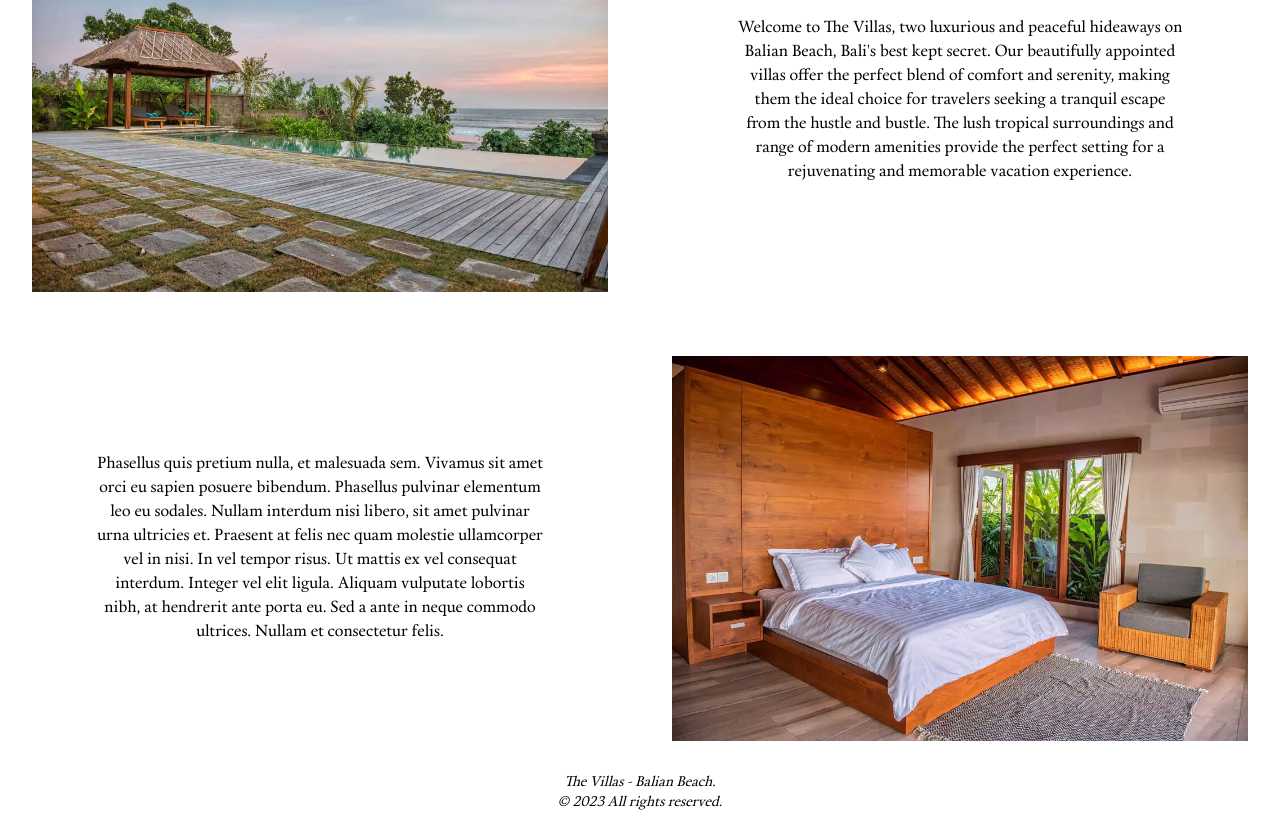
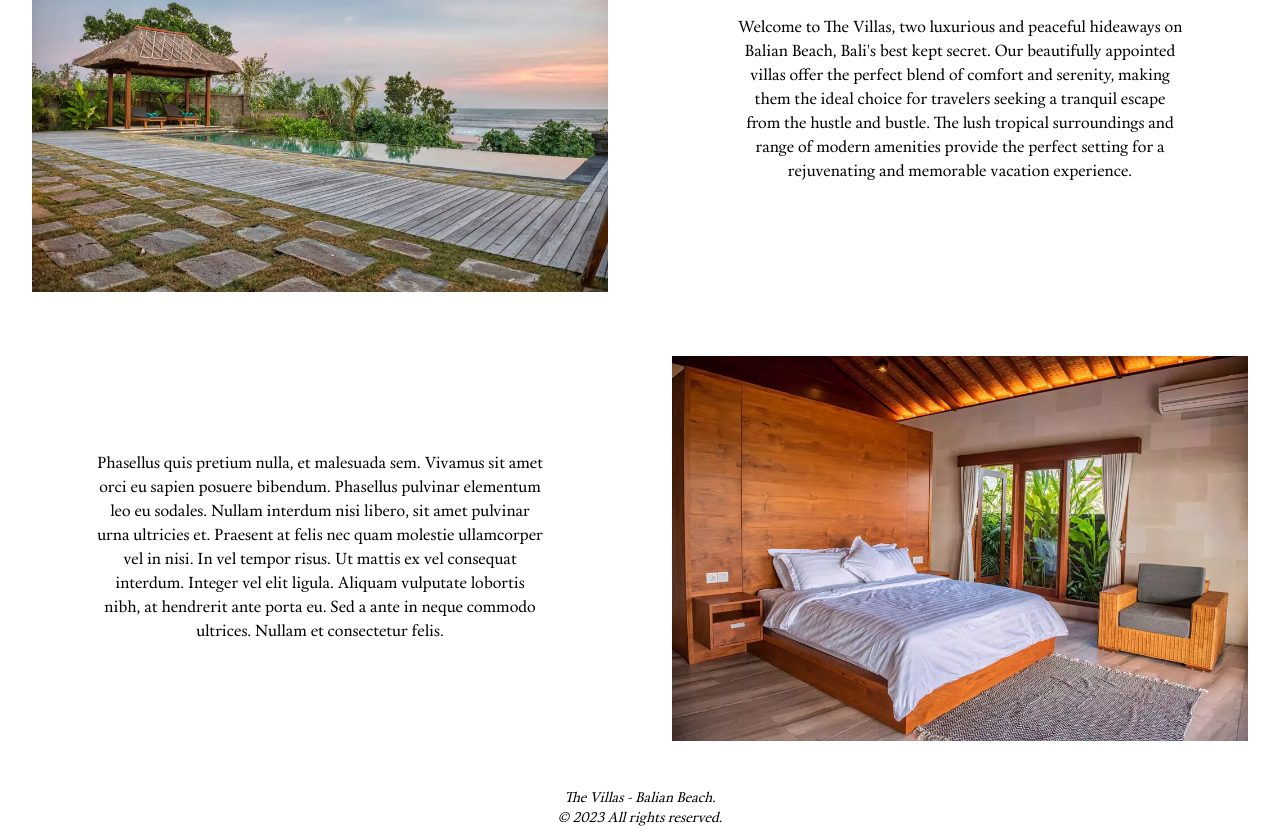
Before and after one commit to GeordieEK/balian-villas, a Next.js app: page / in a window 1280 px wide. Shown: the part 924-1753 px from the top of the page. Built offline with nearby package versions, Linux system fonts and the light colour scheme.

Commit message:
Margin top on footer

```diff
--- a/src/components/Footer.js
+++ b/src/components/Footer.js
@@ -1,6 +1,6 @@
 const Footer = () => {
   return (
-    <div className="flex justify-center text-center text-sm">
+    <div className="flex justify-center text-center text-sm mt-2 lg:mt-4">
       {' '}
       <i>
         <p>The Villas - Balian Beach.</p>
--- a/src/components/footer.js
+++ b/src/components/footer.js
@@ -1,6 +1,6 @@
 const Footer = () => {
   return (
-    <div className="flex justify-center text-center text-sm">
+    <div className="flex justify-center text-center text-sm mt-2 lg:mt-4">
       {' '}
       <i>
         <p>The Villas - Balian Beach.</p>
```
